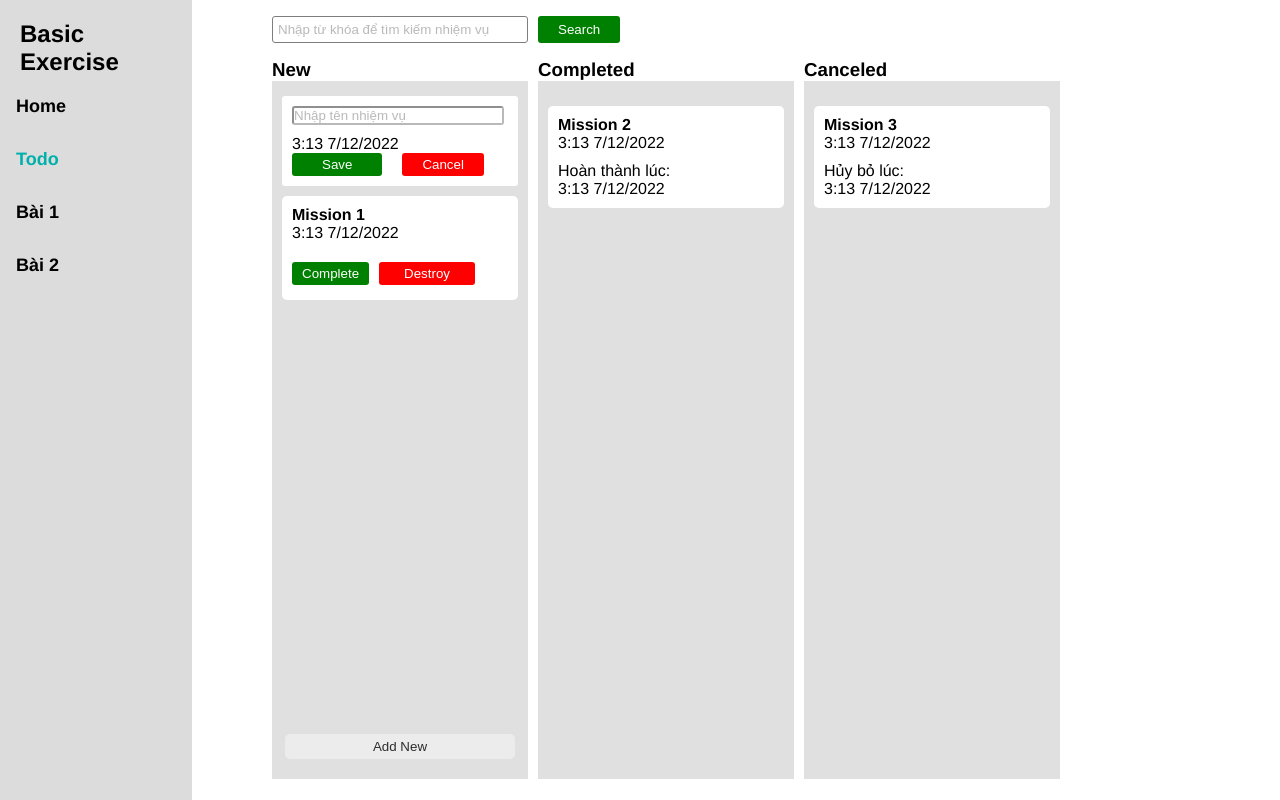
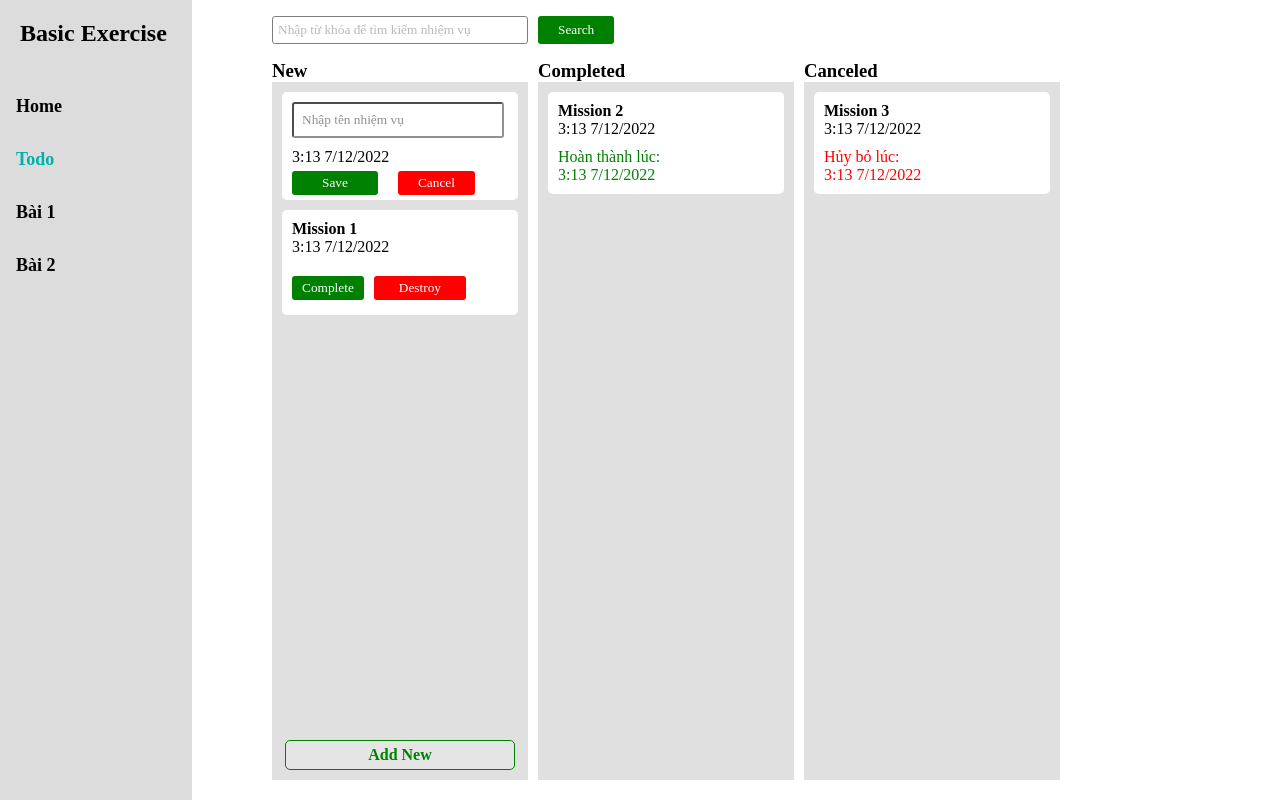
Before and after one commit to KeenTraan/VueJS-VueX, a Vue app: page /todo in a window 1280 px wide. Both pictures are taken after a click on the button "Add New". Built offline with nearby package versions, Linux system fonts and the light colour scheme.

Commit message:
change constructor component and css todo app

```diff
--- a/src/App.vue
+++ b/src/App.vue
@@ -2,10 +2,5 @@
   <router-view />
 </template>
 
-<style lang="scss">
-#app {
-  font-family: Avenir, Helvetica, Arial, sans-serif;
-  -webkit-font-smoothing: antialiased;
-  -moz-osx-font-smoothing: grayscale;
-}
+<style>
 </style>
--- a/src/components/Todo/TodoApp.vue
+++ b/src/components/Todo/TodoApp.vue
@@ -1,4 +1,5 @@
 <template>
+  <SearchTodo @search="searchTodo"/>
   <div class="todoItem">
     <ColumnItem
       v-for="column in columns"
@@ -6,13 +7,13 @@
       :columnTitle="column.columnTitle"
       :status="column.status"
       :columnItem="column"
-      class="columnItem"
     />
   </div>
 </template>
 
 <script>
 import ColumnItem from "@/components/Todo/components/ColumnItem.vue";
+import SearchTodo from "@/components/Todo/components/SearchTodo.vue";
 import { STATUS } from "@/constant";
 export default {
   name: "TodoApp",
@@ -27,7 +28,13 @@ export default {
   },
   components: {
     ColumnItem,
+    SearchTodo
   },
+  methods: {
+    searchTodo(keywork) {
+      console.log(keywork)
+    }
+  }
 };
 </script>
 
@@ -35,10 +42,5 @@ export default {
 .todoItem {
   display: flex;
 }
-.columnItem {
-  width: 20vw;
-  height: 90vh;
-  background-color: rgb(224, 224, 224);
-  margin-right: 10px;
-}
+
 </style>
--- a/src/components/Todo/components/AddToDoForm.vue
+++ b/src/components/Todo/components/AddToDoForm.vue
@@ -3,8 +3,10 @@
     <div class="input-form">
       <form @submit.prevent="handleSubmit">
         <input type="text" placeholder="Nhập tên nhiệm vụ" v-model="name" />
-        <p style="margin-left: 10px">{{ this.currentTime }}</p>
-        <button class="btn-save" type="submit" :disabled="this.name === ''">Save</button>
+        <p style="margin-left: 10px">{{ currentTime }}</p>
+        <button class="btn-save" type="submit" :disabled="this.name === ''">
+          Save
+        </button>
         <button class="btn-cancel" type="button" @click="cancel">Cancel</button>
       </form>
     </div>
@@ -13,7 +15,7 @@
 
 <script>
 import { mapActions } from "vuex";
-import { getFormatTime } from "@/utils"
+import { getFormatTime } from "@/utils";
 import { v4 as idv4 } from "uuid";
 import { STATUS } from "@/constant";
 export default {
@@ -21,8 +23,7 @@ export default {
   data() {
     return {
       name: "",
-      currentTime: getFormatTime(new Date()),
-      STATUS
+      STATUS,
     };
   },
   methods: {
@@ -37,35 +38,36 @@ export default {
         status: STATUS.NEW,
       };
       this.createTodo(addTodo);
-      this.name = ""
-      this.$emit("hiddenTodo")
+      this.name = "";
+      this.$emit("hiddenTodo");
     },
     ...mapActions({ createTodo: "createTodo" }),
   },
+  computed: {
+    currentTime() {
+      let currentTime = new Date();
+      return getFormatTime(currentTime);
+    },
+  }
 };
 </script>
 
 <style lang="scss">
 .to-do-item {
-  position: relative;
-  top: 5px;
   .input-form {
-    position: relative;
-    height: calc(100px - 10px);
-    width: calc(100% - 20px);
     background-color: white;
-    border-radius: 3px;
-    left: 10px;
-    top: 10px;
+    border-radius: 5px;
     input {
       width: 90%;
       border-radius: 3px;
-      margin: 10px 0 10px 10px;
-      opacity: 0.5;
+      margin: 10px;
+      opacity: 0.8;
+      color: black;
+      padding: 8px;
     }
     .btn-save {
       cursor: pointer;
-      margin: 0 10px 0 10px;
+      margin: 5px 10px 0 10px;
       background-color: green;
       border: none;
       color: white;
@@ -75,7 +77,7 @@ export default {
     .btn-cancel {
       cursor: pointer;
       color: white;
-      margin: 0 10px;
+      margin: 5px 10px;
       background-color: red;
       border: none;
       border-radius: 3px;
--- a/src/components/Todo/components/ColumnItem.vue
+++ b/src/components/Todo/components/ColumnItem.vue
@@ -2,19 +2,25 @@
   <div class="column-item">
     <h3 class="header-column">{{ columnTitle }}</h3>
     <div class="list">
-      <AddToDoForm
-        v-if="columnItem.status === STATUS.NEW && showingAddForm"
-        @cancelAddingToDo="hiddenTodo"
-        @hiddenTodo="hiddenTodo"
-      />
       <div class="list-item">
-        <TodoItem
-        :columnStatus="columnItem.status"
+        <AddToDoForm
+          v-if="columnItem.status === STATUS.NEW && showingAddForm"
+          @cancelAddingToDo="hiddenTodo"
+          @hiddenTodo="hiddenTodo"
         />
+        <div v-for="todo in todoList" :key="todo.id" class="item">
+          <TodoItem :todo="todo" />
+        </div>
       </div>
-      <div class="cover" v-if="columnItem.status === STATUS.NEW">
-        <button class="btn-add" @click="showingAddForm = true">Add New</button>
-      </div>
+    </div>
+    <div class="cover" v-if="columnItem.status === STATUS.NEW">
+      <button
+        class="btn-add"
+        @click="showingAddForm = true"
+        :disabled="showingAddForm"
+      >
+        <strong>Add New</strong>
+      </button>
     </div>
   </div>
 </template>
@@ -23,6 +29,7 @@
 import TodoItem from "@/components/Todo/components/TodoItem.vue";
 import AddToDoForm from "@/components/Todo/components/AddToDoForm.vue";
 import { STATUS } from "@/constant";
+import { mapGetters } from "vuex";
 export default {
   name: "ColumnItem",
   components: {
@@ -34,28 +41,31 @@ export default {
       type: String,
       default: () => "",
     },
-    todo: {
-      type: Array,
-      default: () => [],
-    },
     columnItem: {
       type: Object,
       default: () => ({}),
+    },
+    status: {
+      type: String,
+      default: () => "",
     },
   },
   data() {
     return {
       showingAddForm: false,
-      STATUS
+      STATUS,
     };
   },
   methods: {
     hiddenTodo() {
       this.showingAddForm = false;
-    }
+    },
   },
   computed: {
-
+    ...mapGetters(["getTodos"]),
+    todoList() {
+      return this.$store.getters.getTodos.filter(todo => todo.status === this.status);
+    }
   },
 };
 </script>
@@ -64,45 +74,48 @@ export default {
 .column-item {
   position: relative;
   width: 20vw;
+  height: 90vh;
+  background-color: rgb(224, 224, 224);
+  margin-right: 10px;
   .header-column {
     width: 20vw;
     background-color: white;
   }
-  .list {
-    // border: 1px solid red;
+
+  .list-item {
     overflow: auto;
-    height: 80vh;
-    width: 20vw;
+    height: calc(100vh - 20vh);
+    padding: 10px;
+    display: flex;
+    gap: 10px;
+    flex-direction: column;
   }
-  .list-item {
-    position: relative;
-  }
+
   .cover {
+    bottom: 10px;
     position: absolute;
-    bottom: 20px;
     width: 100%;
     text-align: center;
     .btn-add {
       width: 18vw;
-      border: none;
+      border: 1px solid green;
       padding: 5px;
       border-radius: 5px;
-      opacity: 0.8;
-    }
-    .btn-add:hover {
-      background-color: green;
-      color: white;
+      cursor: pointer;
+      color: green;
+      font-size: medium;
     }
   }
 }
-.list::-webkit-scrollbar {
-  width: 3px
+.list-item::-webkit-scrollbar {
+  width: 3px;
+  height: 0;
 }
-.list::-webkit-scrollbar-thumb {
+.list-item::-webkit-scrollbar-thumb {
   background-color: grey;
   border-radius: 100rem;
 }
-.list::-webkit-scrollbar-track {
+.list-item::-webkit-scrollbar-track {
   background-color: white;
   border-radius: 100rem;
 }
--- a/src/components/Todo/SearchTodo.vue
+++ b/src/components/Todo/components/SearchTodo.vue
@@ -1,18 +1,27 @@
 <template>
   <div class="search">
     <input type="search" placeholder="Nhập từ khóa để tìm kiếm nhiệm vụ" v-model="keywork"/>
-    <button class="btn-search">Search</button>
+    <button class="btn-search" @click="searchTodos($event)">Search</button>
   </div>
 </template>
 
 <script>
+import { mapGetters } from 'vuex';
 export default {
   name: "SearchTodoView",
   data() {
     return {
       keywork: ""
     };
-  }
+  },
+  methods: {
+    searchTodos() {
+      this.$emit("search", this.keywork)
+    }
+},
+computed: {
+  ...mapGetters(['getTodos'])
+}
 };
 </script>
 
--- a/src/components/Todo/components/TodoItem.vue
+++ b/src/components/Todo/components/TodoItem.vue
@@ -1,6 +1,6 @@
 <template>
-  <div class="to-do-item" v-for="todo in getTodos" :key="todo.id">
-    <div class="to-do-list" v-if="todo.status === columnStatus">
+  <div>
+    <div class="to-do-item">
       <h4>{{ todo.nameTask }}</h4>
       <p class="to-do-time">{{ todo.createAt }}</p>
       <div v-if="todo.status === STATUS.NEW">
@@ -11,13 +11,13 @@
           Destroy
         </button>
       </div>
-      <div v-else-if="todo.status === STATUS.COMPLETED">
-        <p>Hoàn thành lúc:</p>
-        <p>{{currentTime}}</p>
+      <div v-if="todo.status === STATUS.COMPLETED">
+        <p class="notify-complete">Hoàn thành lúc:</p>
+        <p class="notify-complete">{{currentTime}}</p>
       </div>
-      <div v-else>
-        <p>Hủy bỏ lúc: </p>
-        <p>{{currentTime}}</p>
+      <div v-if="todo.status === STATUS.CANCELED">
+        <p class="notify-destroy">Hủy bỏ lúc: </p>
+        <p class="notify-destroy">{{currentTime}}</p>
       </div>
     </div>
   </div>
@@ -31,44 +31,52 @@ export default {
   name: "TodoItem",
   data() {
     return{
-      currentTime: getFormatTime(new Date()),
       STATUS
     }
   },
   props: {
-    todo: {
-      type: Object,
-      default: () => ({}),
-    },
     columnStatus: {
       type: String,
       default: () => "",
     },
+    todo: {
+      type: Object,
+      default: () => ({}),
+    }
   },
   methods: {
     handleUpdate(todo, status) {
       const updateTodo = { ...todo, status };
       console.log(this.updateStatus(updateTodo));
       this.updateStatus(updateTodo);
+      this.currentTime
     },
     ...mapActions(["updateStatus"]),
   },
   computed: {
-    ...mapGetters(["getTodos"]),
+    ...mapGetters(['getTodos']),
+    currentTime(){
+      let currentTime = new Date()
+      return getFormatTime(currentTime)
+    }
   },
 };
 </script>
 
 <style lang="scss" scoped>
-.to-do-item {
-  // position: relative;
-  .to-do-list {
+
+  .to-do-item {
     background-color: white;
-    margin: 20px 10px;
     border-radius: 5px;
     padding: 10px;
     .to-do-time {
       margin-bottom: 10px;
+    }
+    .notify-complete {
+      color: green;
+    }
+    .notify-destroy {
+      color: red;
     }
   }
   .btn-completed {
@@ -88,5 +96,5 @@ export default {
     color: white;
     cursor: pointer;
   }
-}
+
 </style>
--- a/src/global.scss
+++ b/src/global.scss
@@ -1,4 +1,7 @@
 * {
+  font-family: "Times New Roman", Times, serif;
+  -webkit-font-smoothing: antialiased;
+  -moz-osx-font-smoothing: grayscale;
   box-sizing: border-box;
   margin: 0;
   padding: 0;
--- a/src/views/TodoView.vue
+++ b/src/views/TodoView.vue
@@ -2,7 +2,7 @@
   <div class="todo">
     <NavbarComponent />
     <div class="body-todo">
-      <SearchTodoVue />
+      <!-- <SearchTodoVue /> -->
       <TodoApp />
     </div>
   </div>
@@ -11,12 +11,12 @@
 <script>
 import NavbarComponent from '@/components/NavbarComponent.vue'
 import TodoApp from '@/components/Todo/TodoApp.vue'
-import SearchTodoVue from '@/components/Todo/SearchTodo.vue'
+// import SearchTodoVue from '@/components/Todo/SearchTodo.vue'
 export default {
   components: {
     NavbarComponent,
     TodoApp,
-    SearchTodoVue
+    // SearchTodoVue
   }
 }
 </script>
```
